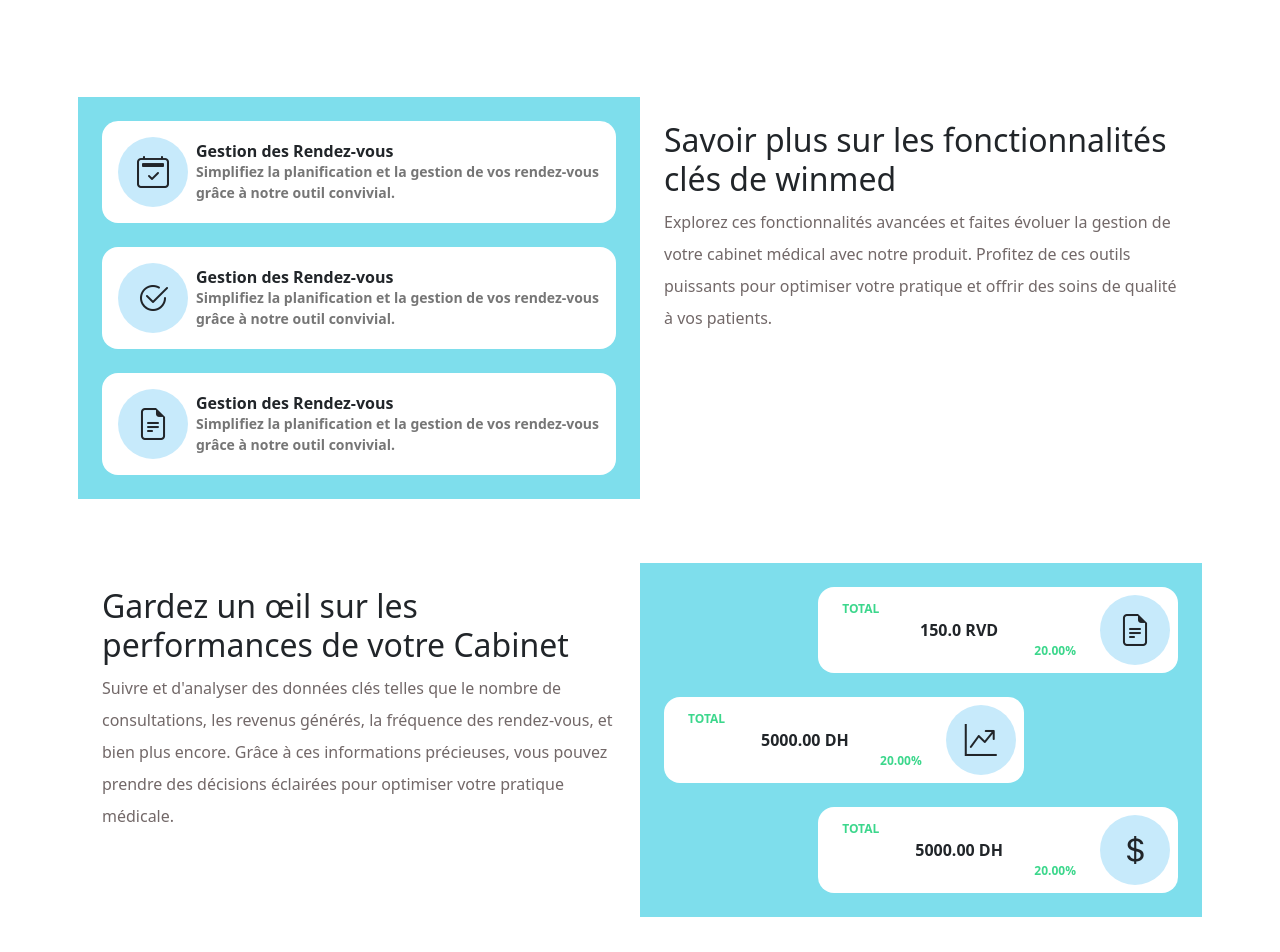
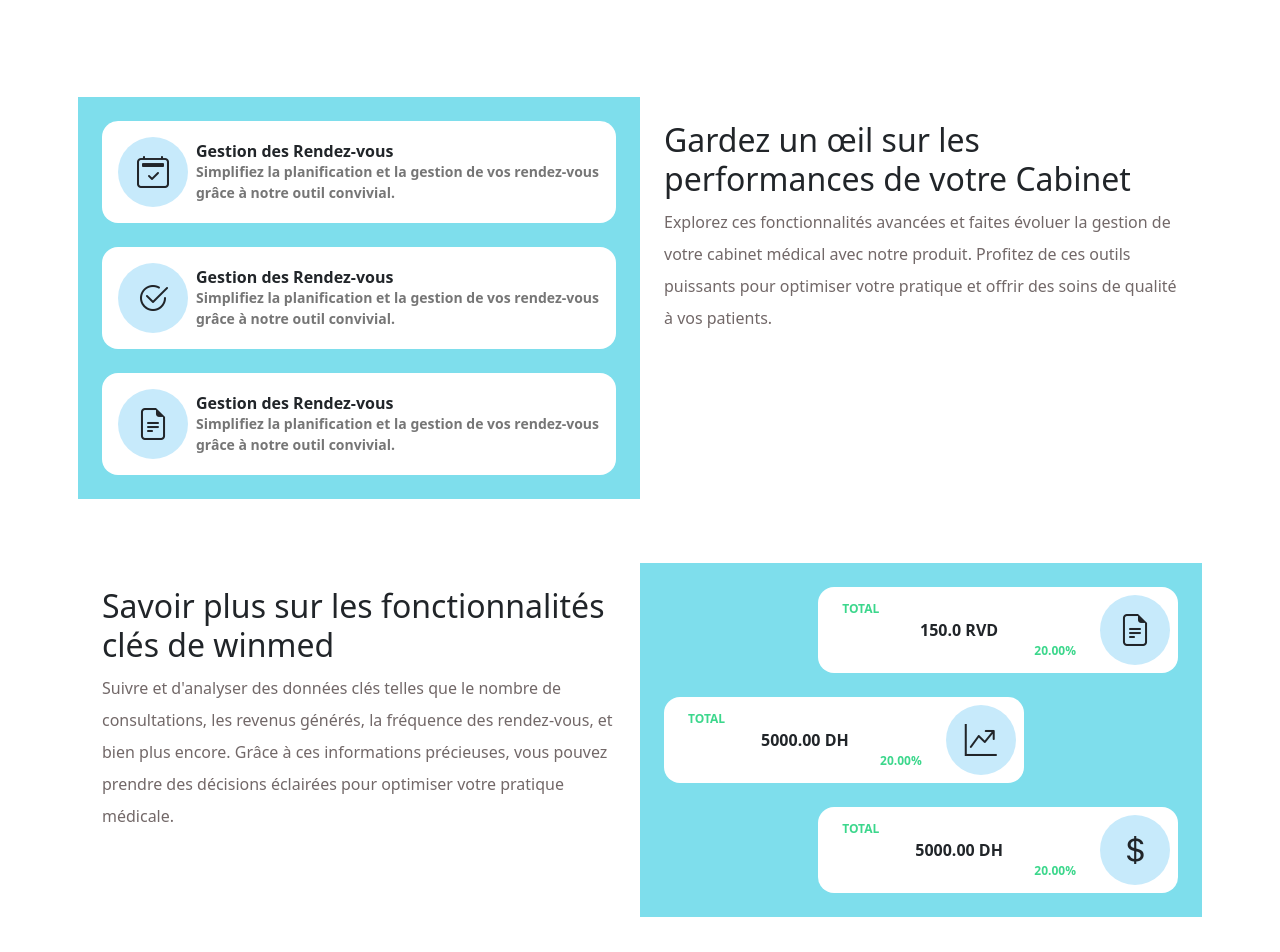
Before and after one commit to 0umaimaSoph/Winmed-Angular, an Angular app in the folder Winmed-Angular/: page / in a window 1280 px wide. Shown: the part 640-1592 px from the top of the page. Built offline with nearby package versions, Linux system fonts and the light colour scheme.

Commit message:
feat: add text-box component

```diff
--- a/Winmed-Angular/src/app/app.module.ts
+++ b/Winmed-Angular/src/app/app.module.ts
@@ -12,6 +12,7 @@ import { TestimonialSectionComponent } from './testimonial-section/testimonial-s
 import { CallToActionSectionComponent } from './call-to-action-section/call-to-action-section.component';
 import { FooterComponent } from './footer/footer.component';
 import { PricingCardComponent } from './pricing-card/pricing-card.component';
+import { TextBoxComponent } from './text-box/text-box.component';
 
 @NgModule({
   declarations: [
@@ -24,7 +25,8 @@ import { PricingCardComponent } from './pricing-card/pricing-card.component';
     TestimonialSectionComponent,
     CallToActionSectionComponent,
     FooterComponent,
-    PricingCardComponent
+    PricingCardComponent,
+    TextBoxComponent
   ],
   imports: [
     BrowserModule,
--- a/Winmed-Angular/src/app/functionalities-section/functionalities-section.component.html
+++ b/Winmed-Angular/src/app/functionalities-section/functionalities-section.component.html
@@ -36,11 +36,10 @@
             </div>
         </div>
         <div class="col-lg p-4">
-            <h2>Savoir plus sur les fonctionnalités clés de winmed</h2>
-            <p class="lh-lg  " style="color: var(--text-light-gray-color)">Explorez ces fonctionnalités avancées et
-                faites évoluer la gestion de votre cabinet médical avec notre produit. Profitez de ces outils
-                puissants
-                pour optimiser votre pratique et offrir des soins de qualité à vos patients.</p>
+            <app-text-box title="Gardez un œil sur les performances de votre Cabinet" description="Explorez ces fonctionnalités avancées et
+            faites évoluer la gestion de votre cabinet médical avec notre produit. Profitez de ces outils
+            puissants pour optimiser votre pratique et offrir des soins de qualité à vos patients.">
+            </app-text-box>
         </div>
 
     </div>
--- a/Winmed-Angular/src/app/performance-section/performance-section.component.html
+++ b/Winmed-Angular/src/app/performance-section/performance-section.component.html
@@ -2,11 +2,11 @@
     <div class="reverse row p-2">
 
         <div class="col-lg p-4">
-            <h2>Gardez un œil sur les performances de votre Cabinet</h2>
-            <p class="lh-lg  " style="color: var(--text-light-gray-color)">Suivre et d'analyser des données clés
-                telles que le nombre de consultations, les revenus générés, la fréquence des rendez-vous, et bien
-                plus encore. Grâce à ces informations précieuses, vous pouvez prendre des décisions éclairées pour
-                optimiser votre pratique médicale.</p>
+            <app-text-box title="Savoir plus sur les fonctionnalités clés de winmed" description="Suivre et d'analyser des données clés
+            telles que le nombre de consultations, les revenus générés, la fréquence des rendez-vous, et bien
+            plus encore. Grâce à ces informations précieuses, vous pouvez prendre des décisions éclairées pour
+            optimiser votre pratique médicale.">
+            </app-text-box>
         </div>
 
         <div class="col-lg d-flex flex-column justify-content-between gap-4 p-4"
--- /dev/null
+++ b/Winmed-Angular/src/app/text-box/text-box.component.html
@@ -0,0 +1,3 @@
+
+    <h2>{{title}}</h2>
+    <p class="lh-lg  " style="color: var(--text-light-gray-color)">{{description}}</p>
--- /dev/null
+++ b/Winmed-Angular/src/app/text-box/text-box.component.ts
@@ -0,0 +1,20 @@
+import { Component, Input, OnInit } from '@angular/core';
+
+@Component({
+  selector: 'app-text-box',
+  templateUrl: './text-box.component.html',
+  styleUrls: ['./text-box.component.css']
+})
+export class TextBoxComponent implements OnInit {
+
+  constructor() { }
+
+  ngOnInit(): void {
+  }
+
+  @Input()
+  title!: string;
+
+  @Input()
+  description!: string;
+}
```
Also changed, not shown: Winmed-Angular/src/app/text-box/text-box.component.css (added), 1 other file (tests, documents, lock files or other folders).
